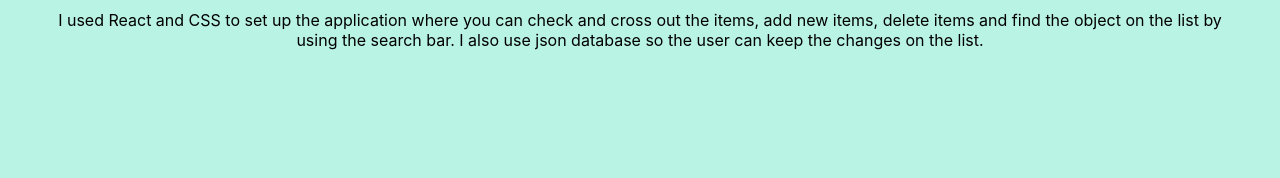
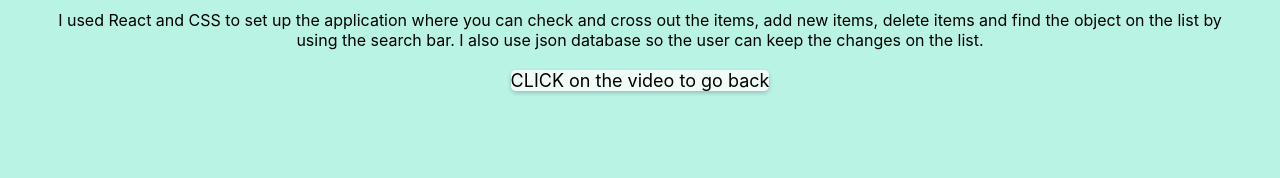
Before and after one commit to LilyBurton/portfolio, a React (Create React App) app: page / in a window 1280 px wide. Both pictures are taken after a click on the picture 340 px from the left and 1991 px from the top of the page. Shown: the part 2192-2370 px from the top of the page. Built offline with nearby package versions, Linux system fonts and the light colour scheme; a web font is replaced by a local one.

Commit message:
open links in a new tab

```diff
--- a/src/Projects.js
+++ b/src/Projects.js
@@ -46,6 +46,7 @@
                                     Your browser does not support the video tag.
                                 </video>
                                 <p className='Paragraph'>I used React and CSS to set up the application where you can check and cross out the items, add new items, delete items and find the object on the list by using the search bar. I also use json database so the user can keep the changes on the list.</p>
+                                <p className='click-instruction'>CLICK on the video to go back</p>
                             </div>
                         )}
                     </>
@@ -75,6 +76,7 @@
                                     Your browser does not support the video tag.
                                 </video>
                                 <p className='paragraph'>The kanban board has been made through React where I have to import 'Draggable' and 'Droppable' from 'react-beautiful-dnd' so the users would be able to drag and drop tasks between columns. I used socket.io so it will be able to save data under the id of a user's username.</p>
+                                <p className='click-instruction'>CLICK on the video to go back</p>
                             </div>
                         )}
                     </>
@@ -106,6 +108,7 @@
                                     Your browser does not support the video tag.
                                 </video>
                                 <p className='paragraph'>Flavour Finder is a recipe generator where the user can generate recipes through ingredients, nationality, meal type and dietary requirements. We want to make it user friendly as possible for both users and non users where they can still try out the recipes generator before signing up and when they do they will have the ability to save the recipes. We use Mongo.db to be able to save the users details in mongo.db and fetch data from the api to be able to generate different recipes. What I love about this generator is it makes the dietry mandatory. For example, if you dietary is vegan but you put milk as an ingredient it will make sure to add a vegan friendly milk within the recipe.</p>
+                                <p className='click-instruction'>CLICK on the video to go back</p>
                             </div>
                         )}
                     </>
@@ -135,12 +138,15 @@
                                     Your browser does not support the video tag.
                                 </video>
                                 <p className='paragraph'>The React Blog was made from React where I was focusing on using the CRUD method so the users will be able to create, read, update and delete posts along with using the json database serve to be able to keep the changes. I was also trying out axios to understand fetching data from the json.db.</p>
+                                <p className='click-instruction'>CLICK on the video to go back</p>
                             </div>
                         )}
                     </>
                 )}
             </div>
-            <p className='click-instruction'>CLICK on the image to start a video</p>
+            {activeVideo !== 'grocery' && activeVideo !== 'kanban' && activeVideo !== 'flavourfinder' && activeVideo !== 'react-blog' && (
+                <p className='click-instruction'>CLICK on the image to start a video</p>
+            )}
         </div>
     );
 };
--- a/src/socialLinks.js
+++ b/src/socialLinks.js
@@ -6,10 +6,10 @@
     return (
         <div className='social-container'>
             <div className='social-links-icons'>
-                <a href='https://www.linkedin.com/in/lily-burton-7a8826a9/'>
+                <a href='https://www.linkedin.com/in/lily-burton-7a8826a9/' target='_blank' rel="noopener noreferrer">
                     <FaLinkedin className="linkedin-icon" size={100} />
                 </a>
-                <a href='https://github.com/LilyBurton'>
+                <a href='https://github.com/LilyBurton' target='_blank' rel="noopener noreferrer">
                     <FaGithub className="github-icon" size={100} />
                 </a>
             </div>
```
